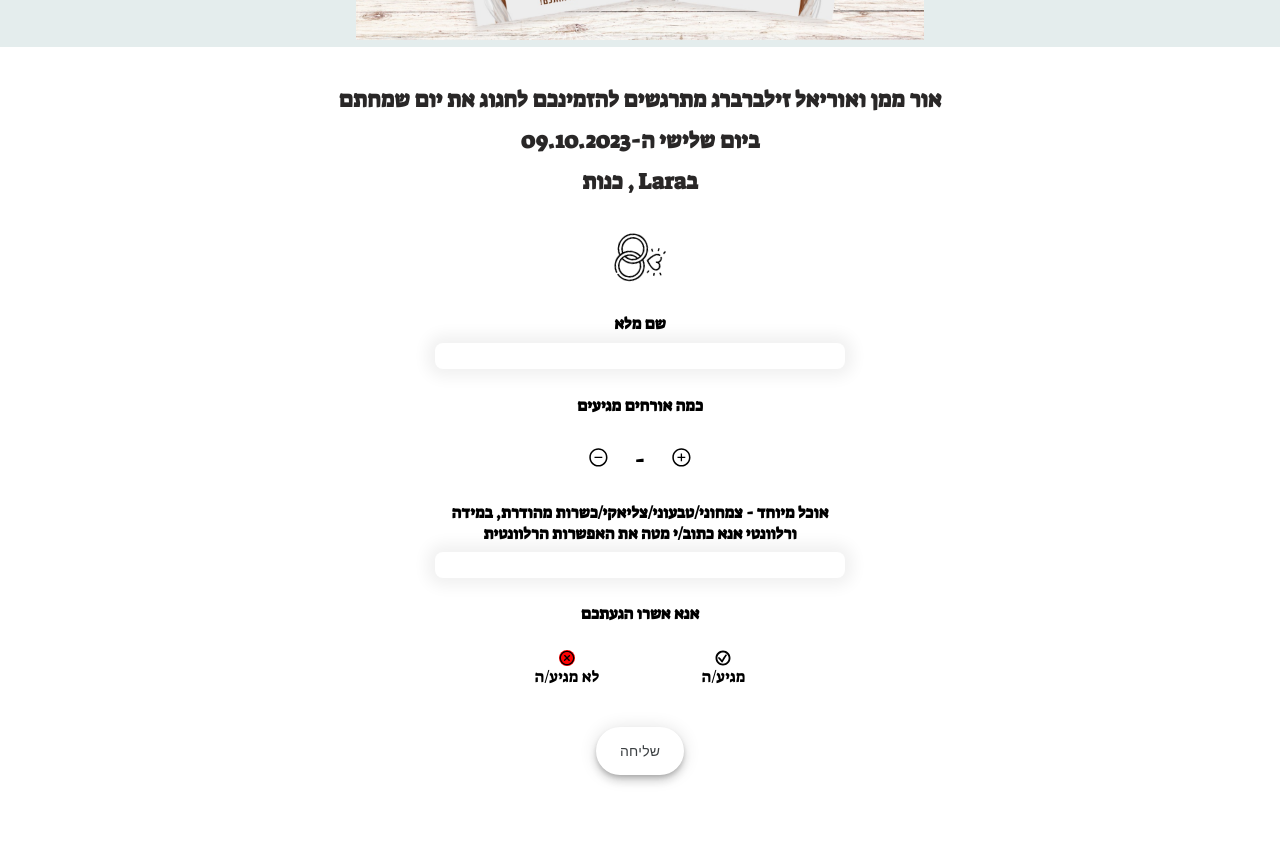
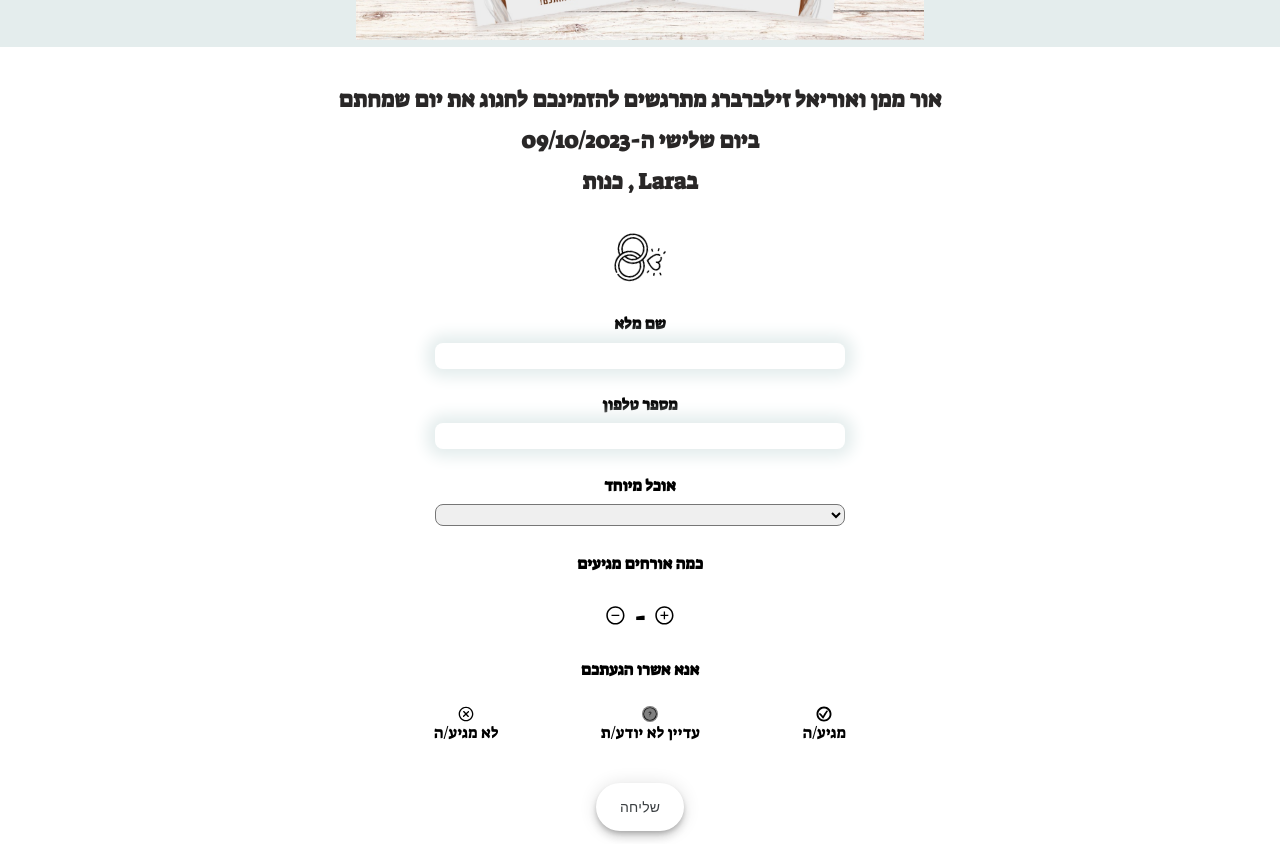
Before and after one commit to moriyaeldar/rsvp, a React (Create React App) app: page / in a window 1280 px wide. Shown: the part 280-1124 px from the top of the page. Before the commit the page ends 1068 px from the top, so only its background shows below. Built offline with nearby package versions, Linux system fonts and the light colour scheme.

Commit message:
new features

```diff
--- a/package.json
+++ b/package.json
@@ -6,6 +6,7 @@
     "@testing-library/jest-dom": "^5.17.0",
     "@testing-library/react": "^13.4.0",
     "@testing-library/user-event": "^13.5.0",
+    "fetch-polyfill": "^0.8.2",
     "react": "^18.2.0",
     "react-dom": "^18.2.0",
     "react-hook-form": "^7.46.2",
--- a/src/App.css
+++ b/src/App.css
@@ -85,9 +85,16 @@ input{
   padding:10px;
   border:0;
   border-radius: 8px;
-  box-shadow: 0 0 15px 8px rgba(11, 11, 11, 0.06);
+  box-shadow: 0 0 15px 8px #e4eded;
+  -webkit-appearance: none;
+  -moz-appearance: none;
+  appearance: none;
 }
-
+select{
+  height: 6px;
+  padding:10px;
+  border-radius: 8px;
+}
 button{
   margin: 1%;
   align-items: center;
@@ -146,6 +153,10 @@ border-radius: 50px;
   background-color: red;
   border-radius: 50px;
 }
+.grey{
+  background-color: grey;
+  border-radius: 50px;
+}
 .white{
   background-color: white;
 }
--- a/src/App.js
+++ b/src/App.js
@@ -4,22 +4,25 @@ import wedding from './wedding.jpeg';
 import {AiOutlinePlusCircle,AiOutlineMinusCircle} from 'react-icons/ai'
 import {GiConfirmed} from 'react-icons/gi'
 import {CgCloseO} from 'react-icons/cg'
+import {CiCircleQuestion} from 'react-icons/ci'
 import './App.css';
 
 function App() {
-  const [food, setFood] = useState("");
+  const [phone, setPhone] = useState("");
   const [name, setName] = useState("");
+  const [special, setSpecial] = useState("");
   const [amount, setAmount] = useState(0);
-  const [isComing, setIsComing] = useState(false);
+  const [isComing, setIsComing] = useState(null);
 
 	const  handleChange = (event,type) => {
-		type === 'name' ? setName(event?.target?.value) : setFood(event?.target?.value)
+		type === 'name' ? setName(event?.target?.value) : setPhone(event?.target?.value)
 	};
  const onSubmit = () => {
   const data = {"name": name,
                 "amount":amount,
-                "isComing":isComing,
-                "food":food};
+                "phone":phone,
+                "isComing":isComing === null ? 'לא יודע עדיין' : isComing,
+                "special": special};
 console.log(data)
   var url = 'https://sheet2api.com/v1/Z3JozeTrR6K5/-/';
 fetch(url, {
@@ -47,7 +50,7 @@ fetch(url, {
         </div>
         <div className="invite-txt">
         <span>אור ממן ואוריאל זילברברג מתרגשים להזמינכם לחגוג את יום שמחתם</span>
-        <span>ביום שלישי ה-09.10.2023
+        <span>ביום שלישי ה-09/10/2023
         </span>כנות , Laraב
         </div>
       </header>
@@ -56,17 +59,28 @@ fetch(url, {
         <form onSubmit={onSubmit}>
           <div className='input'>
          <label>שם מלא</label>
-         <input name='name' value={name} onChange={(event)=>handleChange(event,'name')}/>
+         <input name='name' value={name} onChange={(event)=>handleChange(event,'name')} required/>
          </div>
-        <h5>כמה אורחים מגיעים</h5>
+          <div className='input'>
+         <label>מספר טלפון</label>
+         <input name='phone' value={phone} onChange={(event)=>handleChange(event,'phone')} required/>
+         </div>
+
+        <div className='input'>
+        <label htmlFor="special-option">אוכל מיוחד</label>
+<select name="special" id="special-option" required onChange={(ev) => setSpecial(ev.target.value)}>
+  <option value="צמחוני">צמחוני</option>
+  <option value="טבעוני">טבעוני</option>
+  <option value="צליאקי">צליאקי</option>
+  <option value="כשרות מהודרת">כשרות מהודרת</option>
+  <option value="אין צורך באוכל מיוחד">אין הערות מיוחדות</option>
+</select>
+ <h5>כמה אורחים מגיעים</h5>
         <div className="amount">
          <AiOutlineMinusCircle onClick={() => setAmount(amount-1)}/>
         <span className="amount-num">{ amount > 0 ? amount : '-'}</span>
         <AiOutlinePlusCircle onClick={()=>setAmount(amount+1)}/>
         </div>
-         <div className='input'>
-         <label>אוכל מיוחד - צמחוני/טבעוני/צליאקי/כשרות מהודרת, במידה ורלוונטי אנא כתוב/י מטה את האפשרות הרלוונטית</label>
-         <input name='food' value={food} onChange={(event)=>handleChange(event,'food')}/>
          </div>
         <span className="bold">אנא אשרו הגעתכם</span>
         <div className="confirmation">
@@ -74,10 +88,15 @@ fetch(url, {
          <GiConfirmed className={isComing? 'green' : 'white'}/>
       <span>מגיע/ה</span>
        </div>
+        <div className='column' onClick={() => setIsComing(null)}>
+            <CiCircleQuestion className={isComing === null? 'grey' :'white' }/>
+            <span>עדיין לא יודע/ת</span>
+          </div>
           <div className="column" onClick={() => setIsComing(false)}>
-            <CgCloseO className={isComing? 'white' :'red' }/>
+            <CgCloseO className={!isComing&& isComing !== null ? 'red' :'white' }/>
           <span>לא מגיע/ה</span>
           </div>
+
         </div>
          <button>שליחה</button>
         </form>
```
Also changed, not shown: 1 other file (tests, documents, lock files or other folders).
